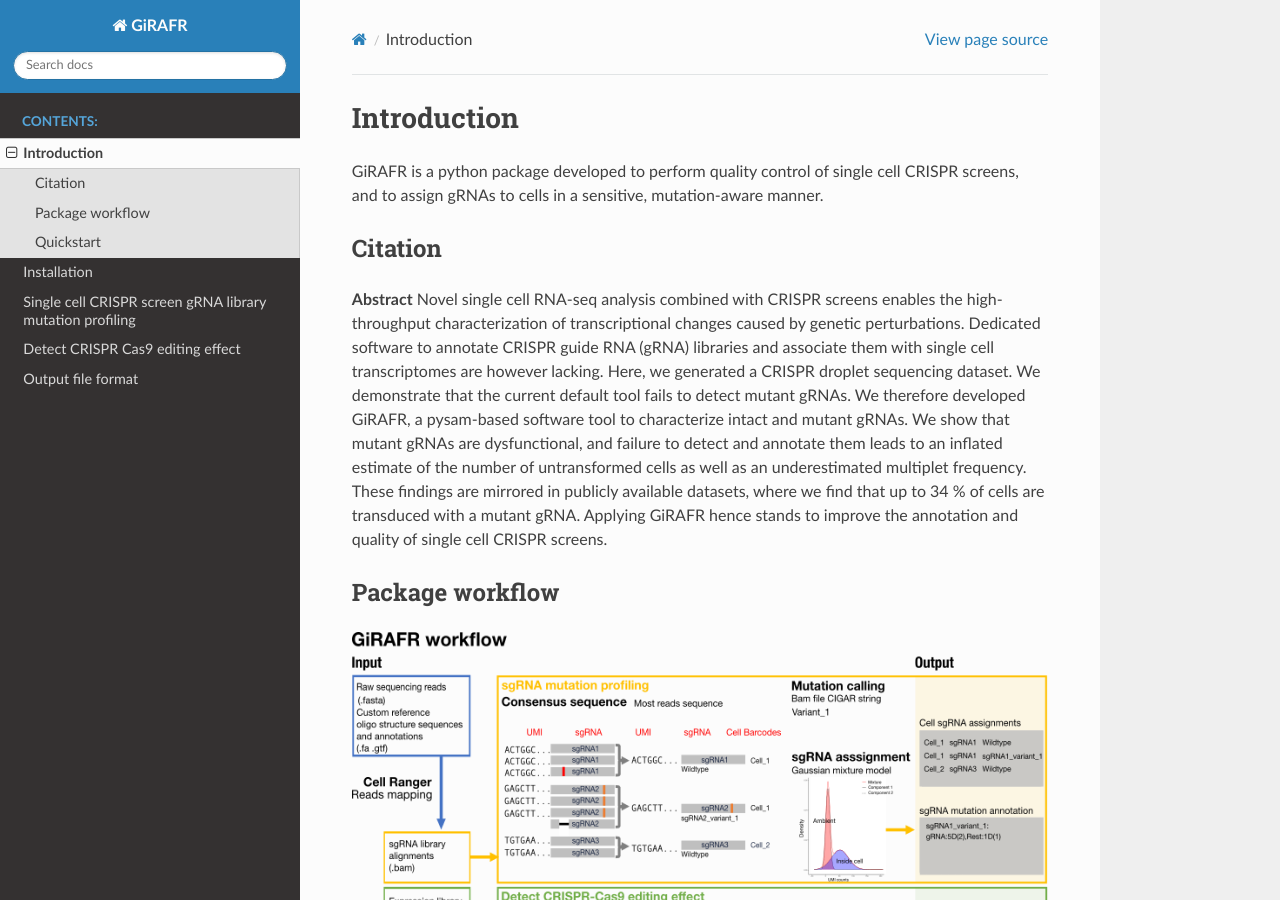
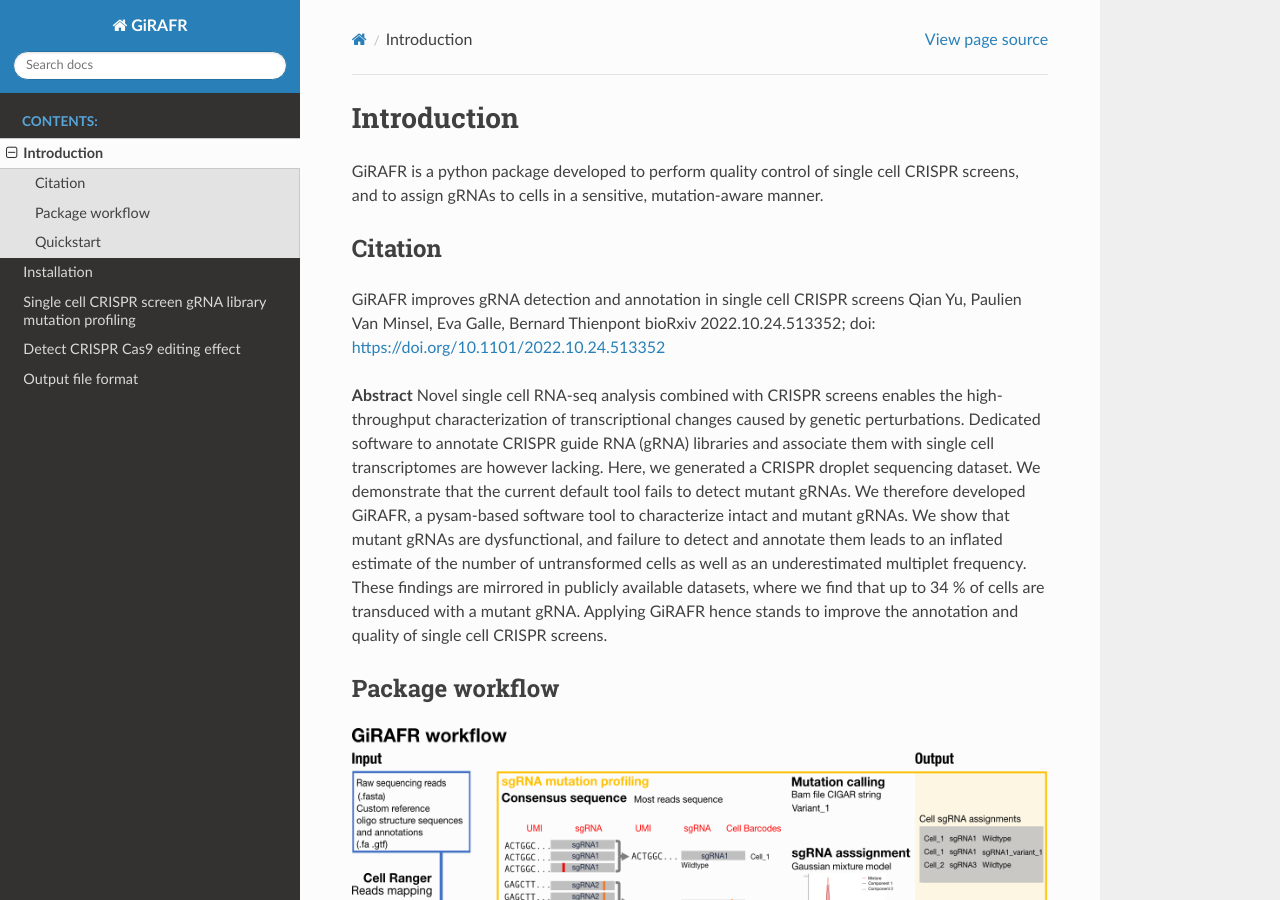
Before and after one commit to FunctionalEpigeneticsLab/GiRAFR, a Sphinx documentation site: the page built from docs/source/introduction.rst, in a window 1280 px wide and 900 px high. Built offline with Sphinx 7.4.7 and the Read the Docs theme 2.0.0, drawn with Linux system fonts in a browser that asks for light colours.

Commit message:
add citation

```diff
--- a/docs/source/introduction.rst
+++ b/docs/source/introduction.rst
@@ -5,6 +5,11 @@
 
 Citation
 --------
+
+GiRAFR improves gRNA detection and annotation in single cell CRISPR screens
+Qian Yu, Paulien Van Minsel, Eva Galle, Bernard Thienpont
+bioRxiv 2022.10.24.513352; doi: https://doi.org/10.1101/2022.10.24.513352
+
 
 **Abstract**
 Novel single cell RNA-seq analysis combined with CRISPR screens enables the high- throughput characterization of transcriptional changes caused by genetic perturbations. Dedicated software to annotate CRISPR guide RNA (gRNA) libraries and associate them with single cell transcriptomes are however lacking. Here, we generated a CRISPR droplet sequencing dataset. We demonstrate that the current default tool fails to detect mutant gRNAs. We therefore developed GiRAFR, a pysam-based software tool to characterize intact and mutant gRNAs. We show that mutant gRNAs are dysfunctional, and failure to detect and annotate them leads to an inflated estimate of the number of untransformed cells as well as an underestimated multiplet frequency. These findings are mirrored in publicly available datasets, where we find that up to 34 % of cells are transduced with a mutant gRNA. Applying GiRAFR hence stands to improve the annotation and quality of single cell CRISPR screens.
```
Also changed, not shown: README.md (+6 -0 lines).
